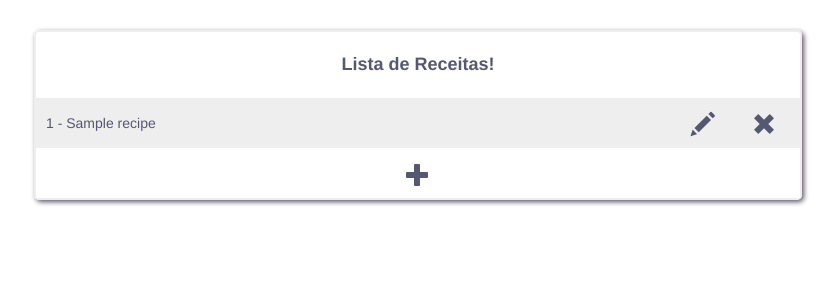
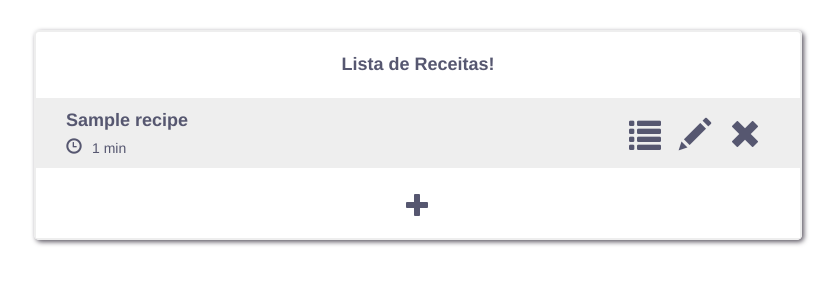
Before and after one commit to douglasrdv/inventory_manager, a Django app: page /recipes-list in a window 1280 px wide. Shown: the part 65-365 px from the top of the page, without its empty margins (222-1061 px from the left). Run offline with Django 4.2, Linux system fonts and the light colour scheme; tables that the repository leaves empty hold one stand-in row (values such as "Sample post"); some libraries are stand-ins or nearby versions.

Commit message:
feat: finished the starting frontend

```diff
--- a/thelirios/myapp/static/style.css
+++ b/thelirios/myapp/static/style.css
@@ -137,6 +152,7 @@
 
 .list-text {
     display: flex;
+    flex-direction: column;
     width: 80%;
     height: 100%;
     float: left;
@@ -149,9 +165,10 @@
 }
 
 .row{
-    display: inline-box;
+    display: flex;
     margin: 0;
-    height: 50px;
+    padding: 10px 30px 10px 30px;
+    height: 70px;
 }
 
 .row1{
@@ -162,11 +179,15 @@
     background-color: white;
 }
 
+.row-icons{
+    display: flex;
+    margin-left: auto;
+    height: 100%;
+}
+
 .icon-container{
     display: flex;
     height: 100%;
-    width: 8%;
-    float: right;
 }
 
 .icon-container a{
@@ -186,6 +207,16 @@
     color: rgb(86, 87, 112);
 }
 
+.small-icon{
+    line-height: normal;
+    color: rgb(86, 87, 112);
+    font-size: 12pt;
+}
+
+.xx-large{
+    font-size: 24pt;
+}
+
 .plus{
     float: none;
     margin: auto;
@@ -251,3 +282,66 @@
     text-decoration: none;
     background-color: transparent;
 }
+
+.list-name{
+    display: flex;
+    flex-direction: row;
+    font-weight: 800;
+    font-size: large;
+    align-items: center;
+}
+
+.list-name p{
+    margin: 0;
+}
+
+.list-info{
+    display: flex;
+    height: 100%;
+    width: 25%;
+    align-items: center;
+}
+
+.list-info p{
+    line-height: 30px;
+}
+
+.halfh{
+    display: flex;
+    align-items: center;
+    height: 50%;
+}
+
+.list-details{
+    display: flex;
+    flex-direction: row;
+}
+
+.list-btn{
+    font-weight: 600;
+    color: #5e5964;
+    background-color: transparent;
+    margin: 5px;
+    border: none;
+
+}
+
+.list-btn:hover{
+    color: #3a383d;
+    text-decoration: none;
+}
+
+.list-btn:active{
+    color: #5e5964;
+
+}
+
+.centerh{
+    display: flex;
+    flex-direction: row;
+    align-items: center;
+}
+
+.flex-third{
+    width: calc(100% / 3);
+}
--- a/thelirios/myapp/templates/recipe_list.html
+++ b/thelirios/myapp/templates/recipe_list.html
@@ -18,22 +18,32 @@
         {% for recipe in recipes %}
         <div class="{% cycle 'row1' 'row2' %} row">
             <div class="list-text">
-                <p>{{ recipe.id }} - {{ recipe.name }}</p>
-            </div>
-            <div class="icon-container">
-                <a href="{%url 'recipe-delete' recipe.id%}"><i class="glyphicon glyphicon-remove list-icon"></i></a>
-            </div>
-            <div class="icon-container">
-                <a href="{%url 'recipe-details' recipe.id%}"><i class="glyphicon glyphicon-pencil list-icon"></i></a>
+                <div class="list-name"><p>{{ recipe.name }}</p></div>
+                <div class="list-details halfh">
+                    <div class="list-info"><i class="glyphicon glyphicon-time small-icon"></i><p>{{ recipe.cooking_time }} min</p></div>
+                </div>
             </div>
 
-    </div>
+            <div class="row-icons">
+                <div class="icon-container">
+                    <a href="{%url 'recipe-details' recipe.id%}"><i class="glyphicon glyphicon-list list-icon xx-large"></i></a>
+                </div>
+                <div class="icon-container">
+                    <a href="{%url 'recipe-update' recipe.id%}"><i class="glyphicon glyphicon-pencil list-icon xx-large"></i></a>
+                </div>
+                <div class="icon-container">
+                    <a href="{%url 'recipe-delete' recipe.id%}"><i class="glyphicon glyphicon-remove list-icon xx-large"></i></a>
+                </div>
+            </div>
+        </div>
+
     {% endfor %}
     <div class="{% if recipes|length|divisibleby:2 %}row1{% else %}row2{% endif %} row">
         <div class="icon-container plus">
             <a href="{%url 'new-recipe'%}"><i class="glyphicon glyphicon-plus list-icon"></i></a>
         </div>
     </div>
+</div>
 
 </body>
 </html>
```
Also changed, not shown: other parts of thelirios/myapp/static/style.css (+20 -5 lines), thelirios/myapp/templates/ingredient_list.html (+16 -6 lines), thelirios/myapp/templates/product_list.html (+20 -10 lines), thelirios/myapp/templates/recipe_details.html (+7 -9 lines), thelirios/myapp/migrations/0001_initial.py.
